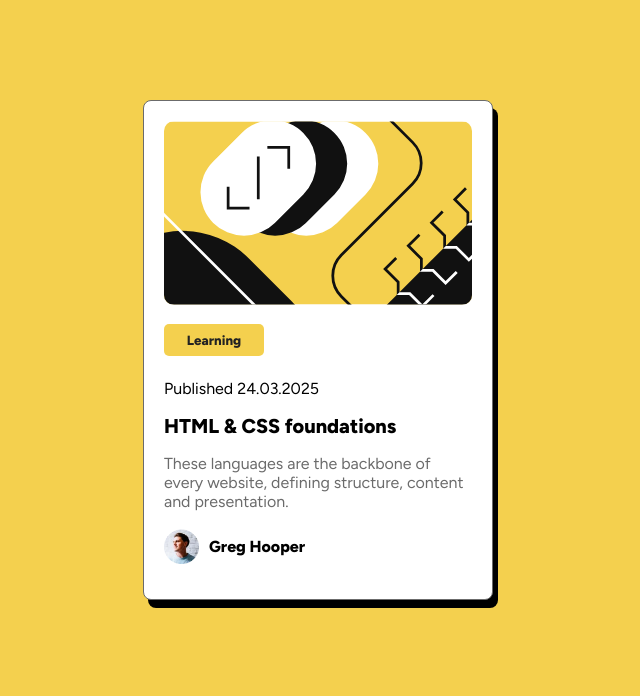
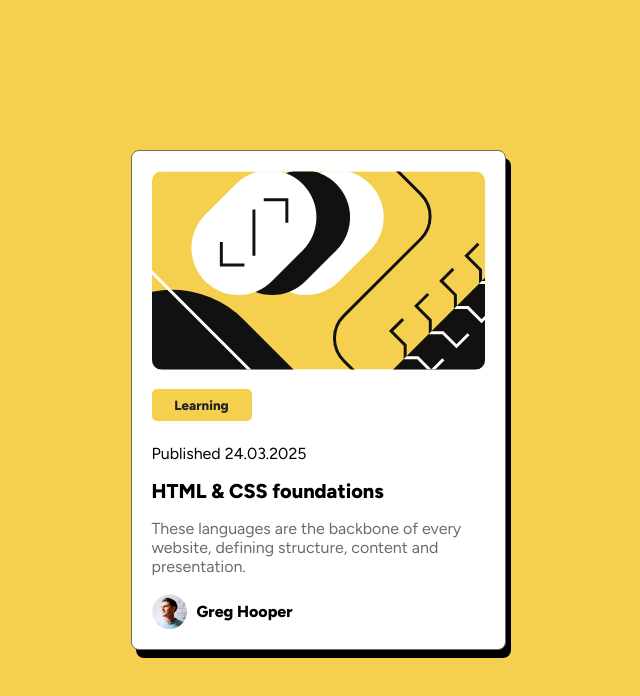
Before and after one commit to mariem-ben-amor/blog-preview-card, a plain HTML site: page index.html in a window 1280 px wide. Shown: the whole page, without its empty margins (322-962 px from the left). Drawn offline with Linux system fonts and the light colour scheme.

Commit message:
css file final

```diff
--- a/style.css
+++ b/style.css
@@ -13,6 +13,10 @@
 
 body{
 background-color: var(--yellow);
+display: flex;
+justify-content: center;
+align-items: center;
+height: 100vh;
 }
 .container{
     background-color: var(--white);
@@ -20,15 +24,10 @@ background-color: var(--yellow);
     border-radius: 8px;
     box-shadow: 5px 8px;
     padding: 20px;
-    width: 350px;
+    width: 100%;
     height: 500px;
-    max-width: 600px;
-    margin: 100px auto;
-    /*
-    display: flex;
-    justify-content: center;*/
-
-
+    max-width: 375px;
+    margin: auto;
 }
 .container img{
     width: 100%;
```
